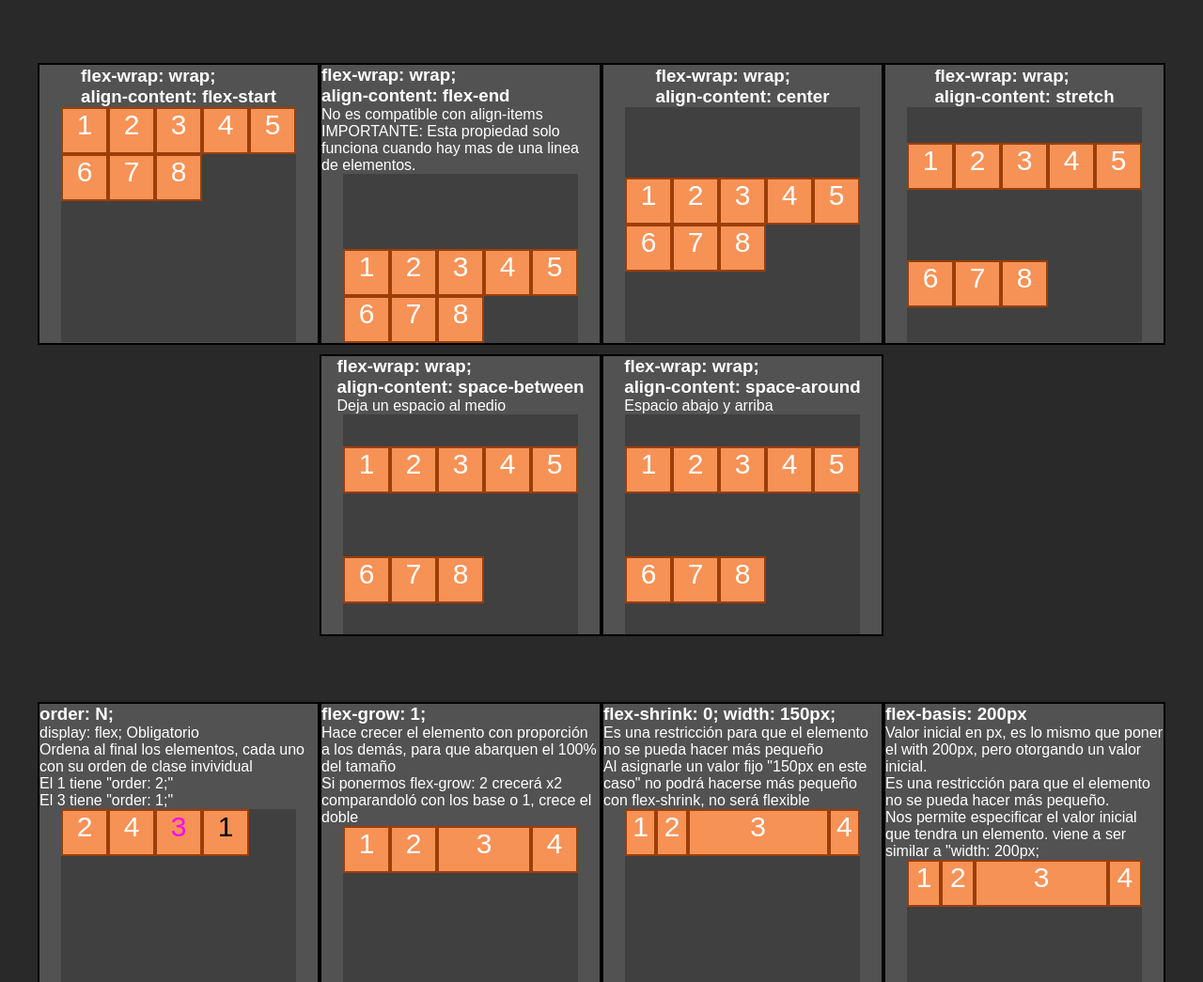
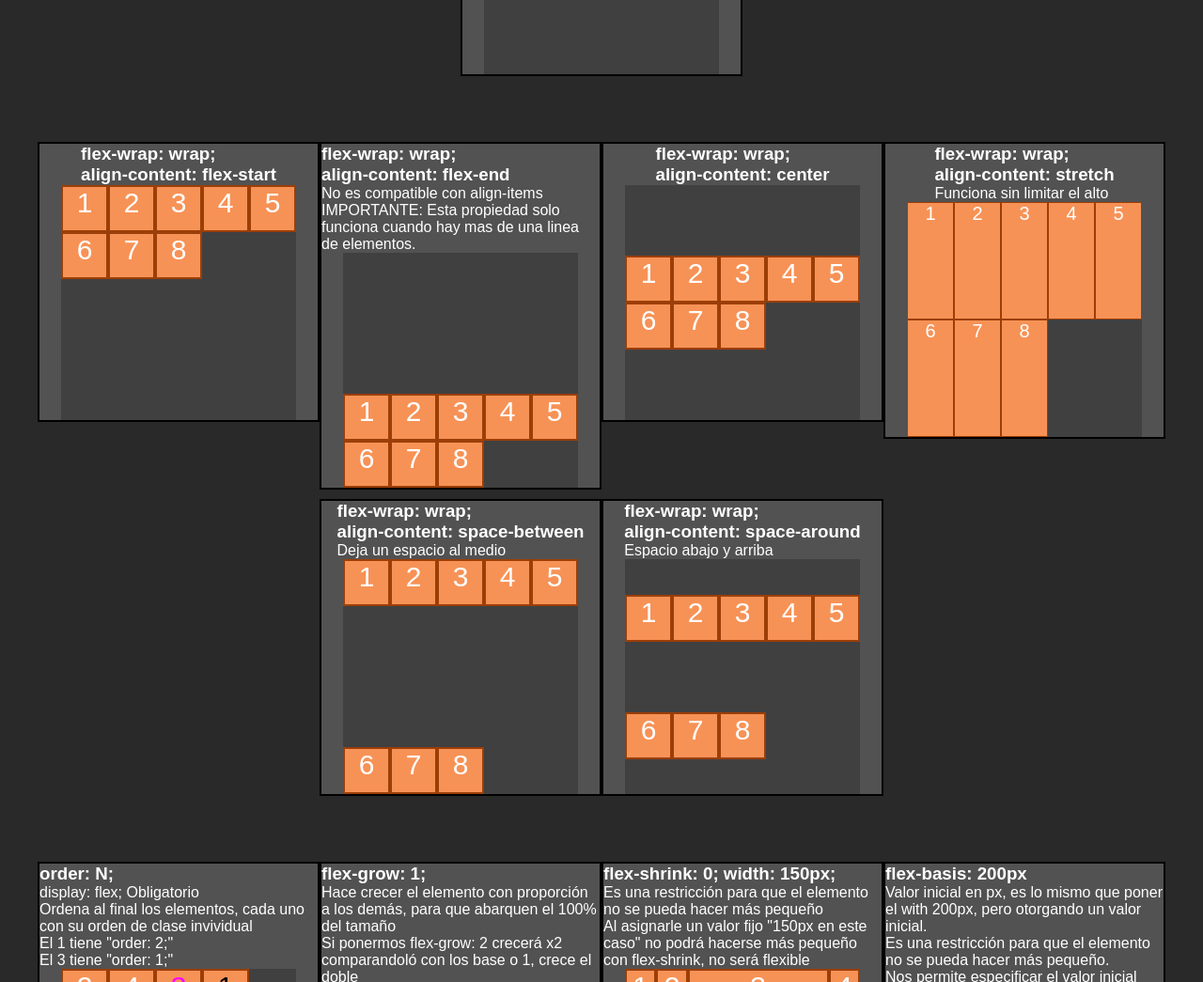
Before and after one commit to SebaGNH/GNH-Flexbox-B, a plain HTML site: page index.html in a window 1280 px wide. Shown: the part 2383-3428 px from the top of the page at 94% size. Drawn offline with Linux system fonts and the light colour scheme.

Commit message:
se modificaron clases ya que algunas se pisaban y se agregó readme

```diff
--- a/index.html
+++ b/index.html
@@ -39,7 +39,8 @@
       background-color: #525252;
       border: 2px solid #000;
       width: 300px;
-      height: 300px;
+     /*  height: 300px; */
+      height: 100%;
       margin-top: 10px;
       display: flex;
       justify-content: center;
@@ -254,7 +255,7 @@
       <style>
       .justify-content-flex-start{
         display: flex;
-      /*  flex-flow: row wrap; */
+        /* flex-flow: row wrap; */
         justify-content: flex-start;
       }
       </style>
@@ -274,7 +275,7 @@
 
       <!-- justify-content:flex-end -->
       <style>
-      .justify-content-flex-start{
+      .justify-content-flex-end{
         display: flex;
       /*  flex-flow: row wrap; */
         justify-content:flex-end;
@@ -285,7 +286,7 @@
           <h3>justify-content:flex-end</h3>
           <p>Estas vienen a sustituir los float</p>
         </div>
-        <div class="containerBox justify-content-flex-start">
+        <div class="containerBox justify-content-flex-end">
           <div class="box">1</div>
           <div class="box">2</div>
           <div class="box">3</div>
@@ -591,23 +592,24 @@
         <div class="container-description">
           <h3>flex-wrap: wrap;</h3>
           <h3>align-content: stretch</h3>
+          <p>Funciona sin limitar el alto</p>
         </div>
         <div class="containerBox aling-content-stretch">
-          <div class="box">1</div>
-          <div class="box">2</div>
-          <div class="box">3</div>
-          <div class="box">4</div>
-          <div class="box">5</div>
-          <div class="box">6</div>
-          <div class="box">7</div>
-          <div class="box">8</div>
+          <div class="box-stretch">1</div>
+          <div class="box-stretch">2</div>
+          <div class="box-stretch">3</div>
+          <div class="box-stretch">4</div>
+          <div class="box-stretch">5</div>
+          <div class="box-stretch">6</div>
+          <div class="box-stretch">7</div>
+          <div class="box-stretch">8</div>
         </div>
       </div>
 
 
       <!-- align-content: space-between; -->
       <style>
-        .aling-content-stretch{
+        .aling-content-space-between{
           display: flex;
           flex-wrap: wrap;
           align-content: space-between;
@@ -619,7 +621,7 @@
           <h3>align-content: space-between</h3>
           <p>Deja un espacio al medio</p>
         </div>
-        <div class="containerBox aling-content-stretch">
+        <div class="containerBox aling-content-space-between">
           <div class="box">1</div>
           <div class="box">2</div>
           <div class="box">3</div>
@@ -634,7 +636,7 @@
 
       <!-- align-content: space-around; -->
       <style>
-        .aling-content-stretch{
+        .aling-content-space-arround{
           display: flex;
           flex-wrap: wrap;
           align-content: space-around;
@@ -646,7 +648,7 @@
           <h3>align-content: space-around</h3>
           <p>Espacio abajo y arriba</p>
         </div>
-        <div class="containerBox aling-content-stretch">
+        <div class="containerBox aling-content-space-arround">
           <div class="box">1</div>
           <div class="box">2</div>
           <div class="box">3</div>
```
Also changed, not shown: 1 other file.
